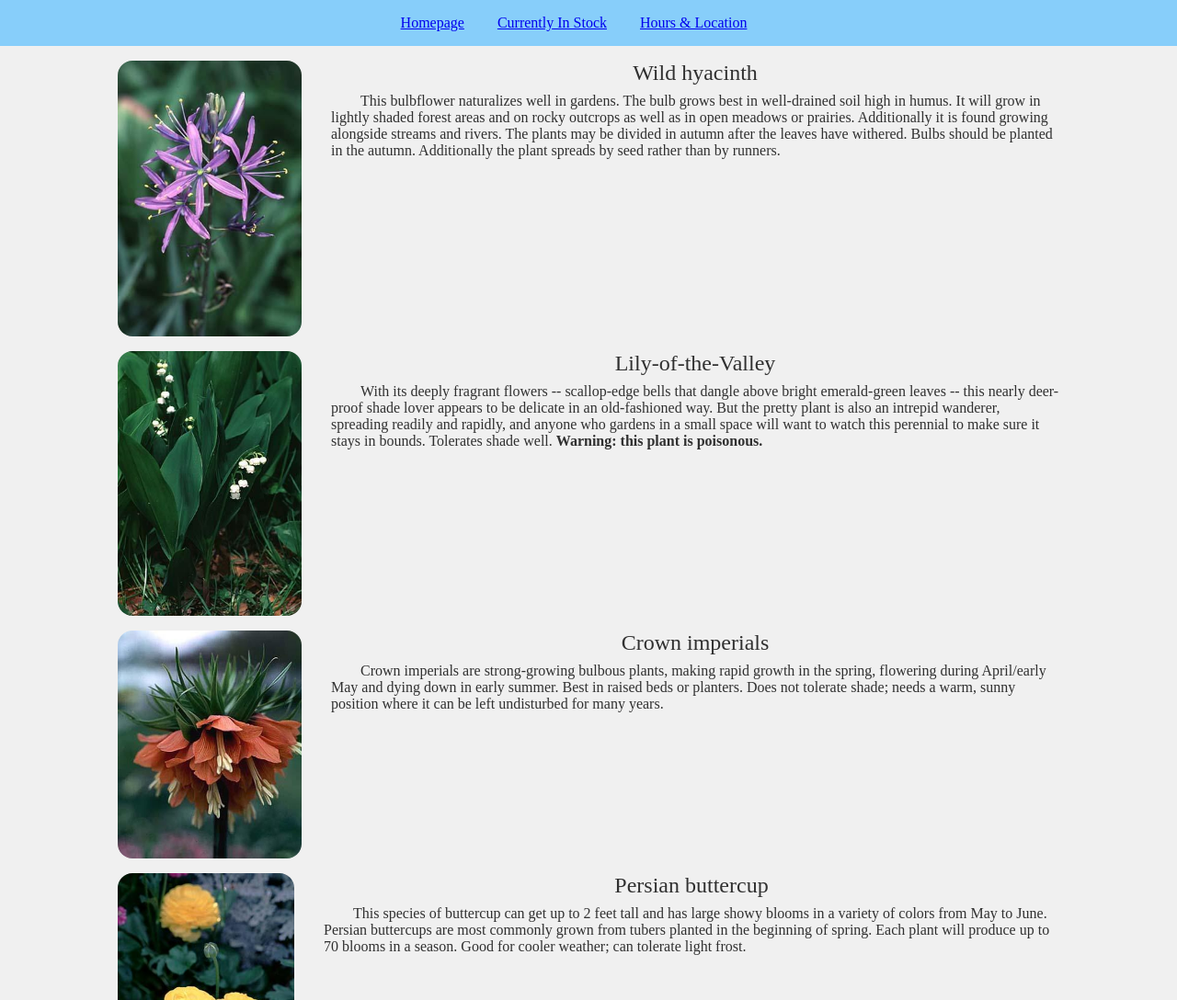
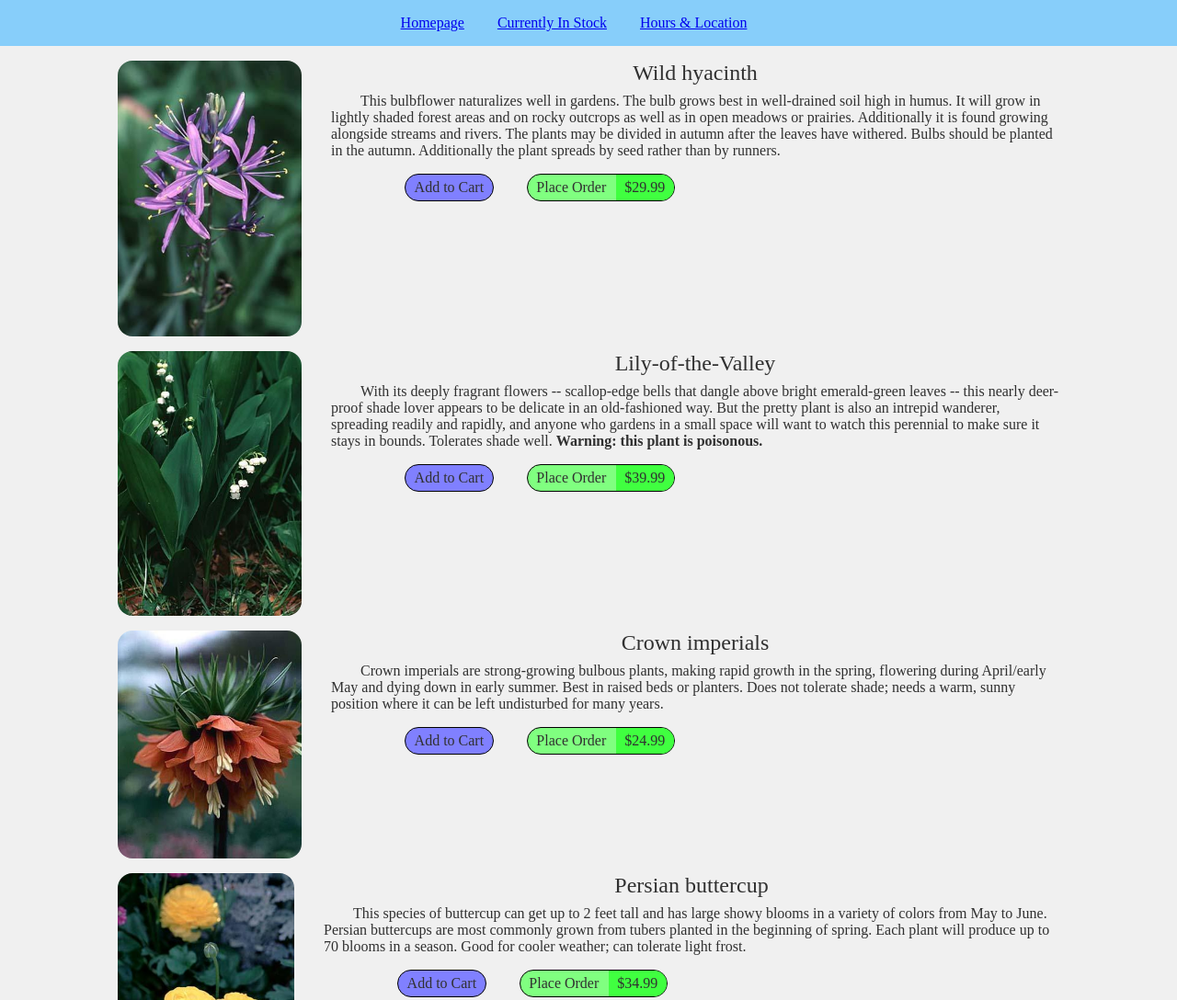
Before and after one commit to Momentum-Team-14/small-business-website-leximainw, a plain HTML site: page instock.html in a window 1280 px wide. Shown: the top 1088 px of the page at 92% size. Drawn offline with Linux system fonts and the light colour scheme.

Commit message:
add shop buttons to stock page

```diff
--- a/instock.css
+++ b/instock.css
@@ -21,3 +21,37 @@ article p
     margin-top: 0.5em;
     text-indent: 2em;
 }
+a.buy, a.addcart
+{
+    display: inline-block;
+    color: inherit;
+    border: 1px solid black;
+    border-radius: 2rem;
+    text-decoration: none;
+    transition: 0.3s;
+    overflow: hidden;
+}
+a.buy:hover, a.addcart:hover
+{
+    transform: translate(0, -0.25em);
+    filter: drop-shadow(0 0.25em 2px #00000080);
+}
+a.buy
+{
+    background-color: #80ff80;
+    padding-left: 0.6em;
+    margin-left: 2rem;
+}
+a.buy>.price
+{
+    display: inline-block;
+    background-color: #40ff40;
+    padding: 0.3em 0.6em;
+    margin-left: 0.4em;
+}
+a.addcart
+{
+    background-color: #8080ff;
+    padding: 0.3em 0.6em;
+    margin-left: 5rem;
+}
--- a/instock.html
+++ b/instock.html
@@ -19,31 +19,43 @@
             <img src="./starter_files/images/wild-hyacinth.jpg" alt="Wild hyacinth">
             <div class="title">Wild hyacinth</div>
             <p>This bulbflower naturalizes well in gardens. The bulb grows best in well-drained soil high in humus. It will grow in lightly shaded forest areas and on rocky outcrops as well as in open meadows or prairies. Additionally it is found growing alongside streams and rivers. The plants may be divided in autumn after the leaves have withered. Bulbs should be planted in the autumn. Additionally the plant spreads by seed rather than by runners.</p>
+            <a class="addcart" href="./cart?add=wildhyacinth">Add to Cart</a>
+            <a class="buy" href="./store?product=wildhyacinth">Place Order <span class="price">$29.99</span></a>
         </article>
         <article>
             <img src="./starter_files/images/lily-of-the-valley.jpg" alt="Lily-of-the-Valley">
             <div class="title">Lily-of-the-Valley</div>
             <p>With its deeply fragrant flowers -- scallop-edge bells that dangle above bright emerald-green leaves -- this nearly deer-proof shade lover appears to be delicate in an old-fashioned way. But the pretty plant is also an intrepid wanderer, spreading readily and rapidly, and anyone who gardens in a small space will want to watch this perennial to make sure it stays in bounds. Tolerates shade well. <strong>Warning: this plant is poisonous.</strong></p>
+            <a class="addcart" href="./cart?add=lilyofthevalley">Add to Cart</a>
+            <a class="buy" href="./store?product=lilyofthevalley">Place Order <span class="price">$39.99</span></a>
         </article>
         <article>
             <img src="./starter_files/images/crown-imperials.jpg" alt="Crown imperials">
             <div class="title">Crown imperials</div>
             <p>Crown imperials are strong-growing bulbous plants, making rapid growth in the spring, flowering during April/early May and dying down in early summer. Best in raised beds or planters. Does not tolerate shade; needs a warm, sunny position where it can be left undisturbed for many years.</p>
+            <a class="addcart" href="./cart?add=crownimperials">Add to Cart</a>
+            <a class="buy" href="./store?product=crownimperials">Place Order <span class="price">$24.99</span></a>
         </article>
         <article>
             <img src="./starter_files/images/persian-buttercup.jpg" alt="Persian buttercup">
             <div class="title">Persian buttercup</div>
             <p>This species of buttercup can get up to 2 feet tall and has large showy blooms in a variety of colors from May to June. Persian buttercups are most commonly grown from tubers planted in the beginning of spring. Each plant will produce up to 70 blooms in a season. Good for cooler weather; can tolerate light frost.</p>
+            <a class="addcart" href="./cart?add=persianbuttercup">Add to Cart</a>
+            <a class="buy" href="./store?product=persianbuttercup">Place Order <span class="price">$34.99</span></a>
         </article>
         <article>
             <img src="./starter_files/images/spring-starflower.jpg" alt="Spring starflower">
             <div class="title">Spring starflower</div>
             <p>These charming little blooming plants hail from Argentina and Uruguay and form dense clumps of perennial flowers to chase the winter doldrums away. These flowers spring from fall planted bulbs. They can get up to half a foot tall with a similar spread. Each bulb will produce numerous flowering stems with slender, deeply green foliage. Blooms are fragrant and star shaped with six blue or white petals.</p>
+            <a class="addcart" href="./cart?add=springstarflower">Add to Cart</a>
+            <a class="buy" href="./store?product=springstarflower">Place Order <span class="price">$19.99</span></a>
         </article>
         <article>
             <img src="./starter_files/images/tulips.jpg" alt="Tulips">
             <div class="title">Tulips</div>
             <p>We have a wide variety of tulips in many colors. Plant tulip bulbs in the fall, 6 to 8 weeks before a hard frost is expected and when soils are below 60 degrees F.</p>
+            <a class="addcart" href="./cart?add=tulips">Add to Cart</a>
+            <a class="buy" href="./store?product=tulips">Place Order <span class="price">$9.99</span></a>
         </article>
     </main>
 </body>
```
